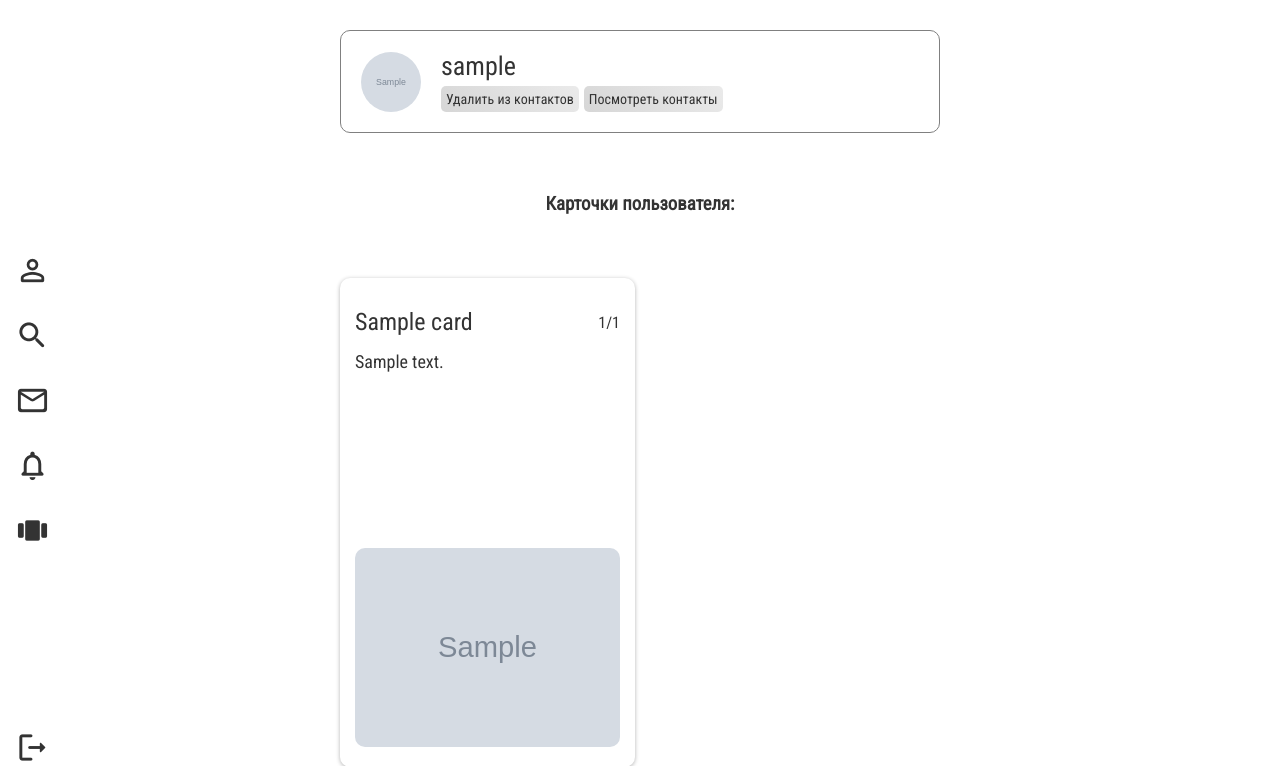
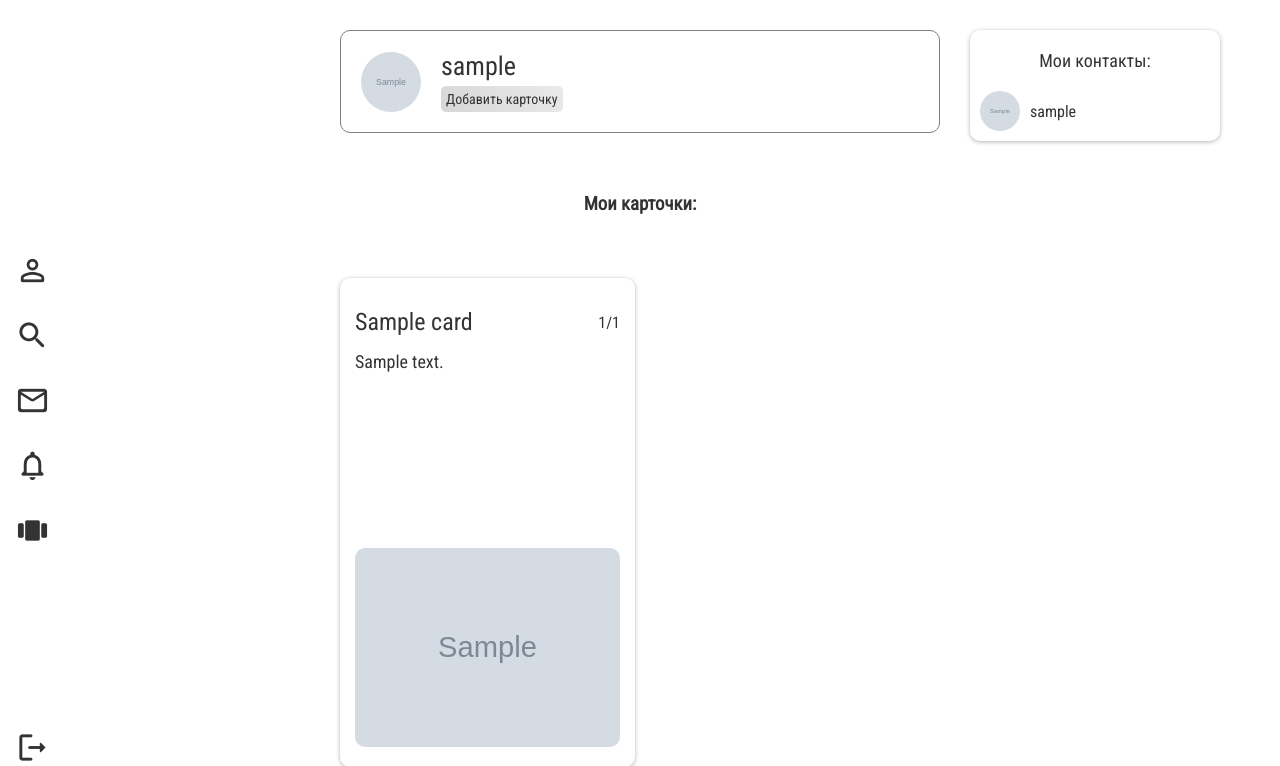
Before and after one commit to atrop1ne/Shumi, a Django app: page /profile/1 in a window 1280 px wide. Shown: the top 766 px of the page. Run offline with Django 3.2, Linux system fonts and the light colour scheme; a user stored in the database is signed in; tables that the repository leaves empty hold one stand-in row (values such as "Sample post"); grey boxes marked "Sample" are stand-in pictures; some libraries are stand-ins or nearby versions.

Commit message:
Contact view on profile page

```diff
--- a/ShumiProject/ShumiApp/static/css/profile.css
+++ b/ShumiProject/ShumiApp/static/css/profile.css
@@ -56,6 +56,59 @@
     background-color: rgb(230, 230, 230);
 }
 
+.contacts_container{
+    padding: 5px;
+    border-radius: 10px;
+    position: fixed;
+    right: 60px;
+    max-height: 500px;
+    overflow: auto;
+    width: 250px;
+    box-shadow: 0 1px 4px 0 rgba(0, 0, 0, 0.3);
+}
+
+.contacts_container p{
+    text-align: center;
+    font-size: 18px;
+    padding: 15px 0px;
+}
+
+.contacts_container a{
+    display: block;
+    width: 100%;
+}
+
+.contact_wrapper{
+    padding: 5px;
+    display: grid;
+    grid-template-columns: auto 1fr;
+    align-items: center;
+    transition: 0.2s;
+    border-radius: 5px;
+}
+
+.contact_wrapper:hover{
+    background-color: rgba(0, 0, 0, 0.15);
+}
+
+.contact_image_wrapper{
+    display: flex;
+    align-items: center;
+    justify-content: center;
+    border-radius: 80px;
+    height: 40px;
+    width: 40px;
+    overflow: hidden;
+}
+
+.contact_name{
+    padding-left: 10px;
+}
+
+.contact_image{
+    height: 100%;
+}
+
 .profile_cards_wrapper{
     grid-column: 2;
     padding-top: 60px;
--- a/ShumiProject/ShumiApp/templates/ShumiApp/profile.html
+++ b/ShumiProject/ShumiApp/templates/ShumiApp/profile.html
@@ -27,18 +27,41 @@
             <div class="profile_buttons">
                 {%if my == True%}
                     <a href="{%url 'card_create'%}"><div class="profile_service_button">Добавить карточку</div></a>
-                    <div class="profile_service_button">Мои контакты</div>
+                    <!-- <div class="profile_service_button">Мои контакты</div> -->
                 {% else %}
                     {%if request.user.profile in contacts%}
                         <div class="profile_service_button contact_manipulation_button" data-id = "{{user.profile.id}}" data-operation = "remove" >Удалить из контактов</div>
                     {% else %}
                         <div class="profile_service_button contact_manipulation_button" data-id = "{{user.profile.id}}" data-operation = "add">Добавить в контакты</div>
                     {%endif%}
-                    <div class="profile_service_button">Посмотреть контакты</div>
+                    <!-- <div class="profile_service_button">Посмотреть контакты</div> -->
                 {%endif%}
             </div>
         </div>
     </div>
+    {%if contacts%}
+    <div class="contacts_container">
+        {%if my == True%}
+            <p>Мои контакты:</p>
+        {%else%}
+            <p>Контакты пользователя:</p>
+        {%endif%}
+        {% for contact in contacts %}
+            <a href="{% url 'profile_user' contact.id %}">
+                <div class="contact_wrapper">
+                    <div class="contact_image_wrapper">
+                        {%if contact.avatar%}
+                            <img class="contact_image" src="{{contact.avatar.url}}">
+                        {%else%}
+                            <img class="contact_image" src='https://iupac.org/wp-content/uploads/2018/05/default-avatar.png'>
+                        {%endif%}
+                    </div>
+                    <div class="contact_name">{{contact.user.username}}</div>
+                </div>
+            </a>
+        {% endfor %}
+    </div>
+    {%endif%}
     <div class="profile_cards_wrapper">
         {%if my == True%}
             <h3 class="profile_cards_header">Мои карточки:</h3>
--- a/ShumiProject/ShumiApp/views.py
+++ b/ShumiProject/ShumiApp/views.py
@@ -45,6 +45,9 @@ def profile(request, id):
 
     else:
         user = User.objects.get(pk = int(id))
+
+    if user.pk == request.user.pk:
+        my = True
 
     cards = Card.objects.filter(owner = user.profile)
     contacts = Profile.objects.filter(contact = user.profile)
```
